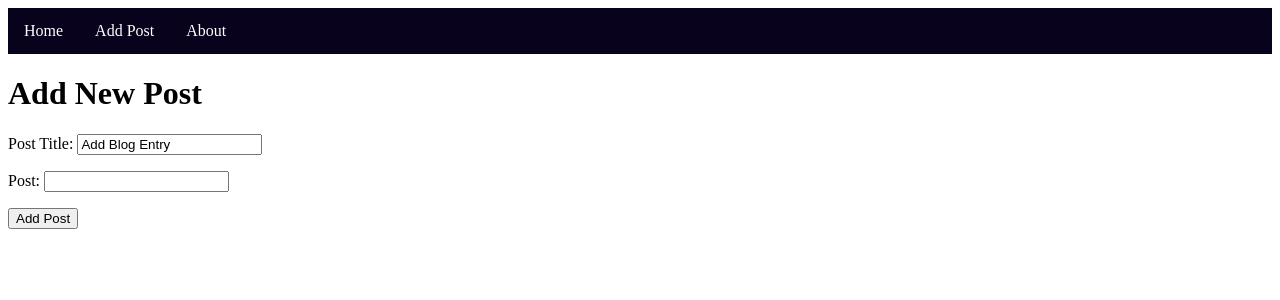
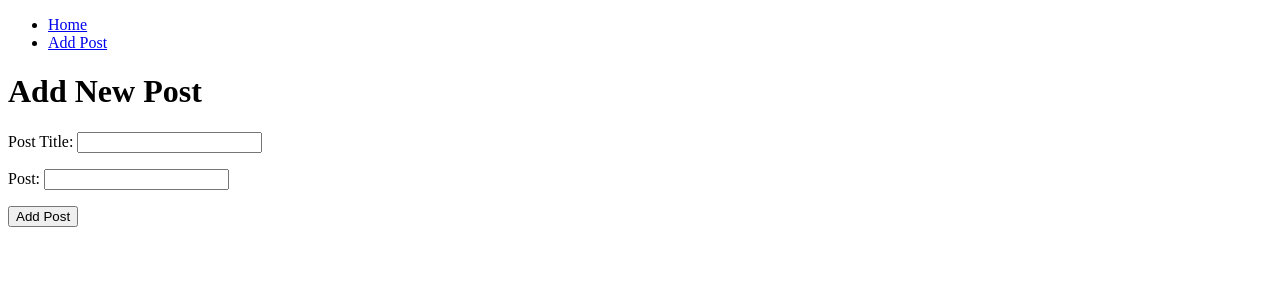
Before and after one commit to kathiecham/blogz, a Flask app: page /add_post in a window 1280 px wide. Shown: the top 300 px of the page. Run offline with Flask 2, Linux system fonts and the light colour scheme.

Commit message:
Final code for Build a Blog

```diff
--- a/main.py
+++ b/main.py
@@ -21,7 +21,7 @@ class Blog(db.Model):
 @app.route('/blog', methods=['GET'])
 def index():
 
-    if request.args:
+    if request.args.get("id"):
         blog_id = request.args.get("id")
         blog = Blog.query.get(blog_id)
 
@@ -29,38 +29,34 @@ def index():
 
     else:
         blogs = Blog.query.all()
-
-        return render_template('blog.html', title="Build A Blog",
-            blogs=blogs)
+        return render_template('blog.html', blogs=blogs)
 
 @app.route('/add_post', methods=['GET', 'POST'])
 def add_blog():
     if request.method == 'GET':
-        return render_template('/add_post.html', title="Add Blog Entry")
+        return render_template('add_post.html')
 
     if request.method == 'POST':
-        blog_title = request.form['title']
-        blog_body = request.form['body']
+        title = request.form['title']
+        body = request.form['body']
         title_error = ""
         body_error = ""
 
-        if len(blog_title) < 1:
+        if not title:
             title_error = "Please fill in the title"
 
-        if len(blog_body) < 1:
+        if len(body) < 1:
             body_error = "Please fill in the body"
 
         if not title_error and not body_error:
-            new_blog = Blog(blog_title, blog_body)
+            new_blog = Blog(title, body)
             db.session.add(new_blog)
             db.session.commit()
             query_param_url = "/blog?id=" + str(new_blog.id)
             return redirect(query_param_url)
-            # or: return render_template('singleBlogEntry.html', blog=blog)
 
         else:
-            return render_template('/add_post.html', title="Add Blog Entry",
-                title_error=title_error, body_error=body_error)
+            return render_template('add_post.html', title_error=title_error, body_error=body_error)
 
 if __name__ == '__main__':
     app.run()
--- a/templates/add_post.html
+++ b/templates/add_post.html
@@ -2,24 +2,18 @@
 
 {% block content %}
 
-<!doctype htlm>
-<html>
-    <head>
-        <title>Add New Post</title>
-    </head>
-</html>
 <body>
     <h1>Add New Post</h1>
-    <form method ='GET'>
+    <form method ='POST'>
         <label>
             Post Title:
-            <input type="text" name="title" value='{{title}}'/>
+            <input type="text" name="title" value=''/>
         </label> <br>
         <p class='error'>{{title_error}}</p>
 
         <label>
             Post:
-            <input type="text" name="post" value='{{body}}' />
+            <input type="text" name="body" value='' />
         </label> <br>
         <p class='error'>{{body_error}}</p>
         <input type="submit" value='Add Post' />
--- a/templates/base.html
+++ b/templates/base.html
@@ -1,35 +1,11 @@
 <!DOCTYPE html>
 <html>
 <head>
-<style>
-ul {
-    list-style-type: none;
-    margin: 0;
-    padding: 0;
-    overflow: hidden;
-    background-color: rgb(9, 2, 29);
-    }
-    li a {
-    display: block;
-    color: white;
-    text-align: center;
-    padding: 14px 16px;
-    text-decoration: none;
-    }
-    li {
-      float: left;
-    }
-    li a:hover:not(.active) {
-    background-color: rgb(187, 178, 240);
-}
-
-</style>
-    </head>
+</head>
         <body>
             <ul>
-                <li><a href="./blog">Home</a></li>
-                <li><a href="./add_post">Add Post</a></li>
-                <li><a href="#about">About</a></li>
+                <li><a href="/blog">Home</a></li>
+                <li><a href="/add_post">Add Post</a></li>
             </ul>
 
         {% block content%}
```
Also changed, not shown: templates/blog.html (+7 -18 lines), templates/single_post.html (+2 -9 lines).
